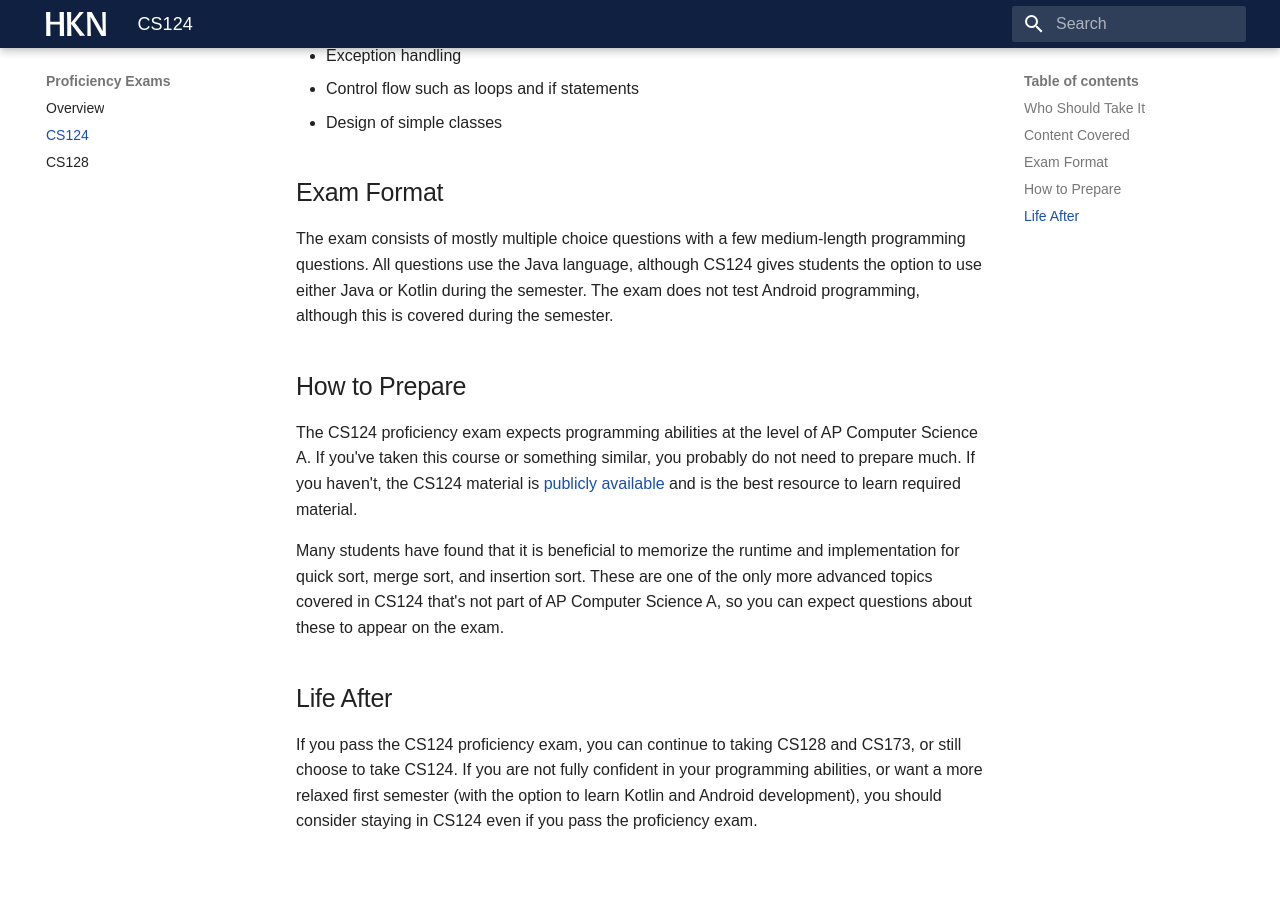
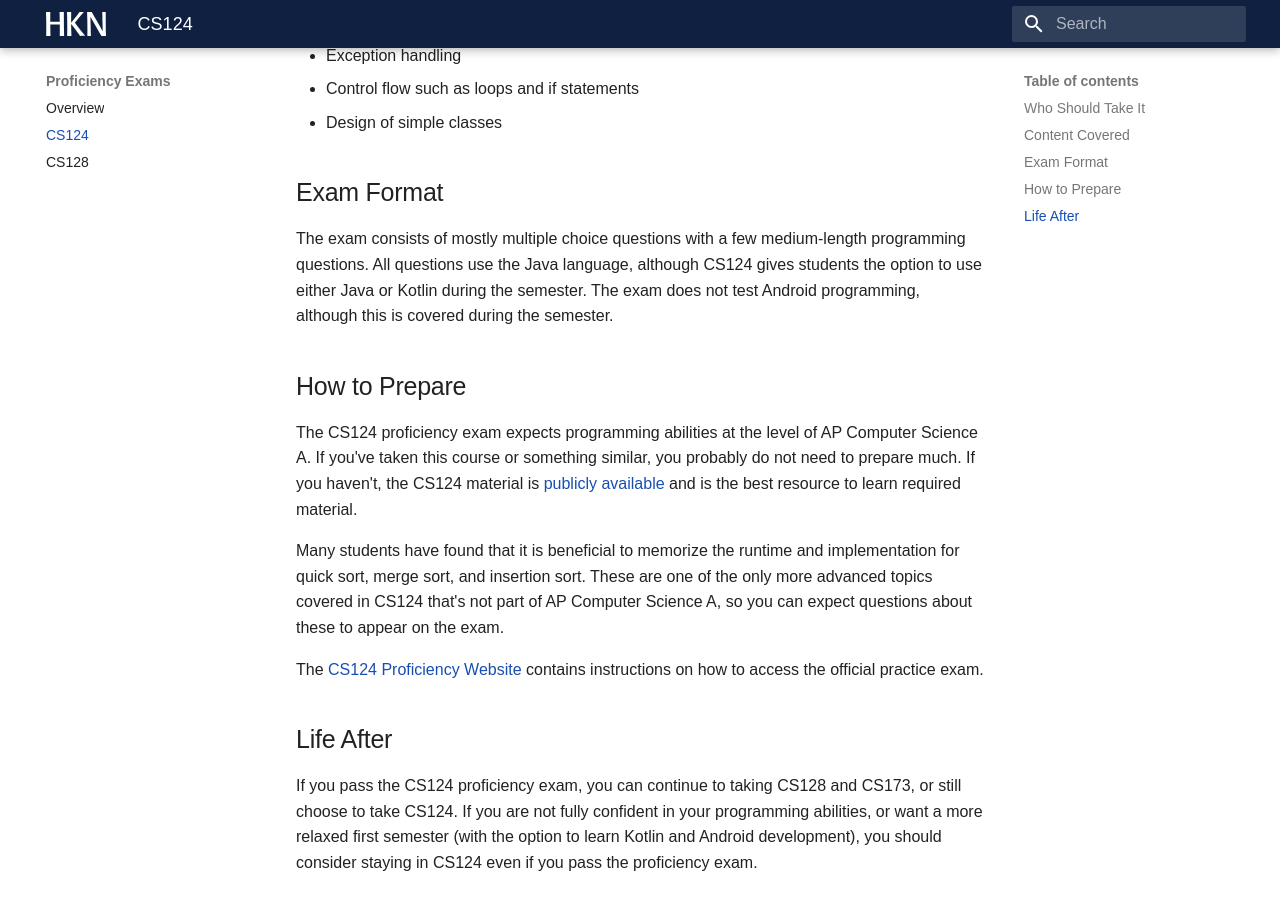
Before and after one commit to hkn-alpha/wiki, an MkDocs documentation site: the page built from docs/Proficiency Exams/CS124.md, in a window 1280 px wide and 900 px high, scrolled down 1002 px. Built offline with MkDocs 1.6.1 and Material for MkDocs 9.7.7, drawn with Linux system fonts in a browser that asks for light colours; some web fonts are replaced; before the commit the page ends 1860 px from its top, so only the background shows below that.

Commit message:
add info about CS124 practice exam

```diff
--- a/docs/Proficiency Exams/CS124.md
+++ b/docs/Proficiency Exams/CS124.md
@@ -31,6 +31,8 @@ The CS124 proficiency exam expects programming abilities at the level of AP Comp
 
 Many students have found that it is beneficial to memorize the runtime and implementation for quick sort, merge sort, and insertion sort. These are one of the only more advanced topics covered in CS124 that's not part of AP Computer Science A, so you can expect questions about these to appear on the exam.
 
+The [CS124 Proficiency Website](https://www.cs124.org/proficiency) contains instructions on how to access the official practice exam.
+
 ## Life After
 
 If you pass the CS124 proficiency exam, you can continue to taking CS128 and CS173, or still choose to take CS124. If you are not fully confident in your programming abilities, or want a more relaxed first semester (with the option to learn Kotlin and Android development), you should consider staying in CS124 even if you pass the proficiency exam.
```
